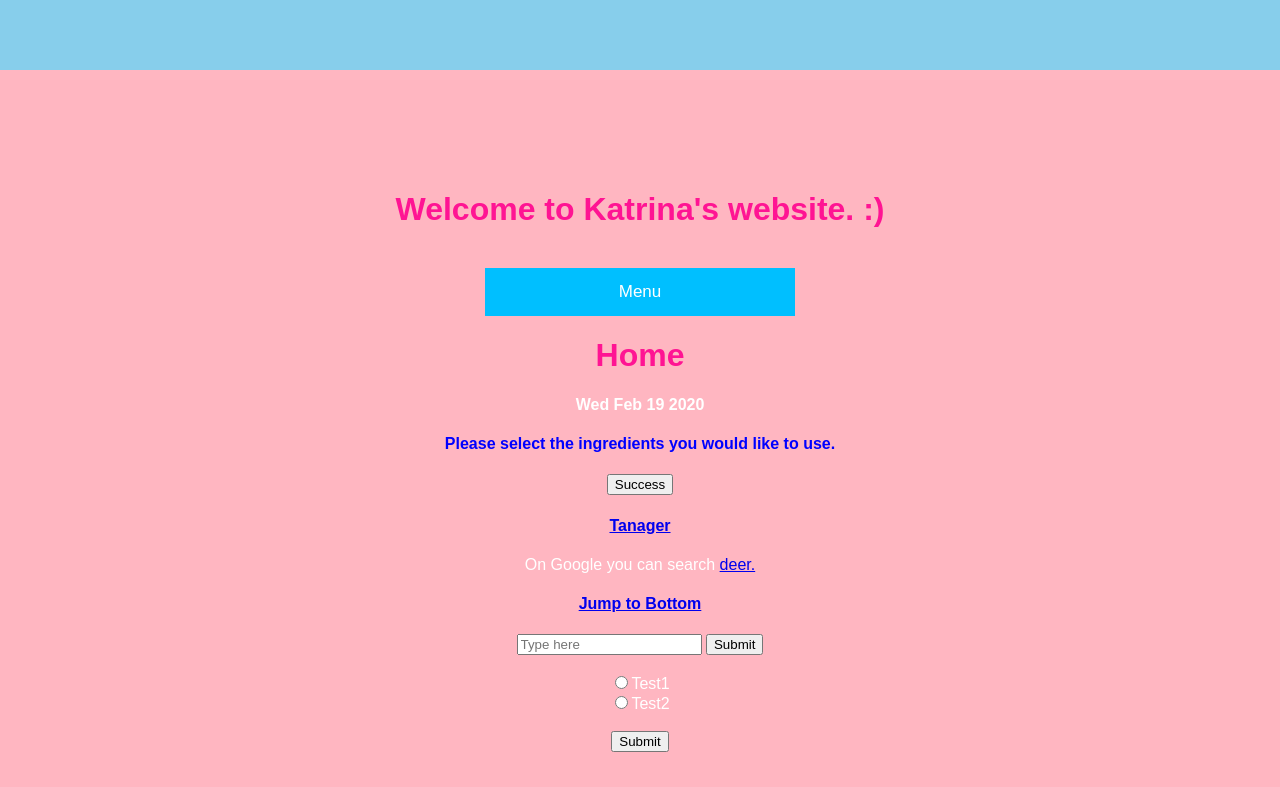
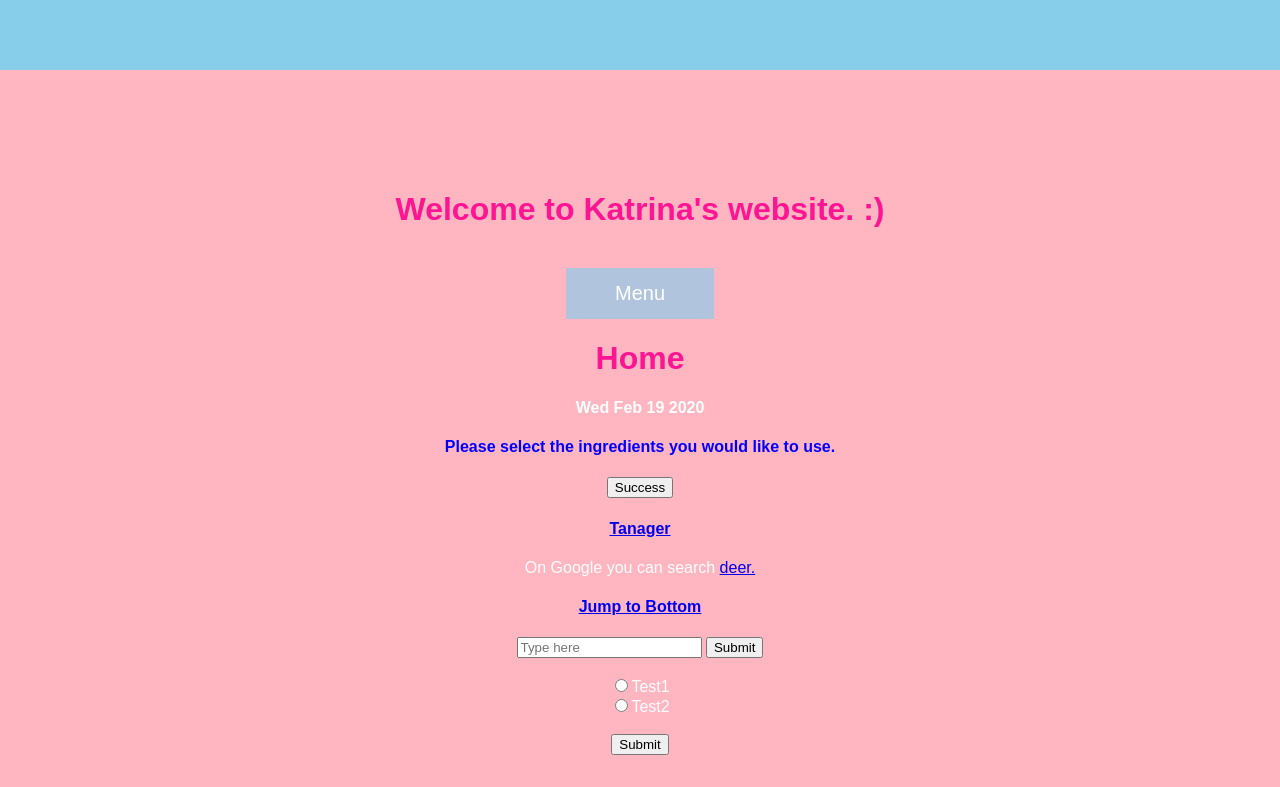
Before and after one commit to katrina864/website, a plain HTML site: page index.html in a window 1280 px wide. Shown: the top 787 px of the page. Drawn offline with Linux system fonts and the light colour scheme.

Commit message:
Update styles.css

```diff
--- a/styles/styles.css
+++ b/styles/styles.css
@@ -152,12 +152,12 @@ body, html {
 }
 
 .menu {
-  background-color: deepskyblue;
+  background-color: lightsteelblue;
   color: white;
   border: none;
   outline: none;
   cursor: pointer;
   padding: 14px 16px;
-  font-size: 17px;
-  width: 25%;
+  font-size: 20px;
+  width: 12%;
 }
```
